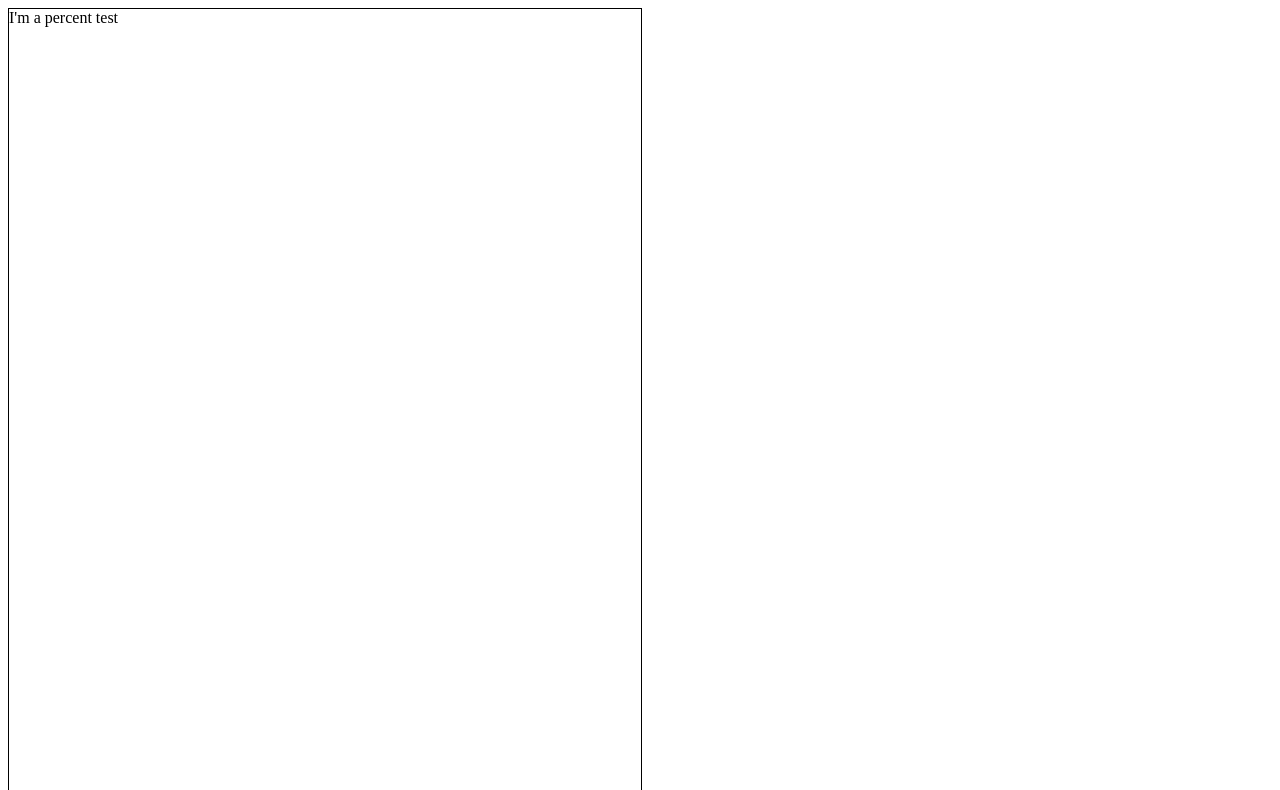
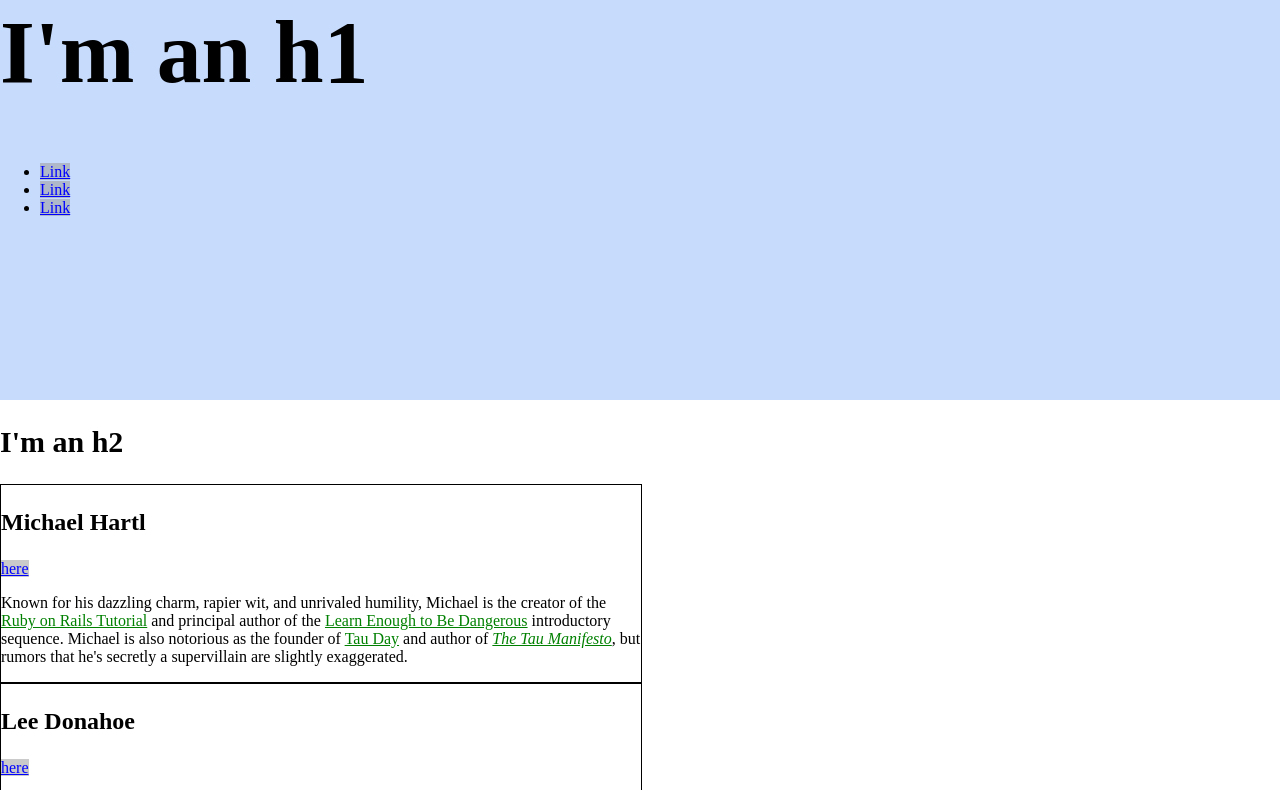
Before and after one commit to kohey69/kohey69.github.io, a plain HTML site: page index.html in a window 1280 px wide. Shown: the top 790 px of the page. Drawn offline with Linux system fonts and the light colour scheme.

Commit message:
CSS第３章完了

```diff
--- a/index.html
+++ b/index.html
@@ -5,14 +5,19 @@
     <meta charset="utf-8">
     <style>
       /* グローバルスタイル */
+      html, body {
+        margin: 0;
+        padding: 0;
+      }
+      h1 {
+        font-size: 7vw;
+        margin-top: 0;
+      }
       a {
         color: #f00;
       }
       h2 {
           font-size: 30px;
-        }
-      body {
-        height: 800px;
         }
 
       /* SNSスタイル */
@@ -23,32 +28,45 @@
 
       /* バイオグラフィースタイル */
       .bio-wrapper {
-
+        font-size: 24px;
       }
       .bio-box {
         border: 1px solid black;
+        font-size: 1rem;
         width: 50%;
+      }
+      .bio-box h3 {
+        font-size: 1.5em;
+      }
+      .bio-copy {
+        font-size: 1em;
       }
       .bio-copy a {
         color: green;
       }
+
+      /* ヒーロースタイル */
+      .full-hero {
+        background-color: #c7dbfc;
+        height: 50vh;
+      }
     </style>
   </head>
   <body>
-    <div style="border:1px solid #000;width: 50%;height:100%;">I'm a percent
-      test</div>
+    <div class="full-hero hero-home">
       <h1>I'm an h1</h1>
       <ul>
         <li>
-        <a href="https://example.com/">Link</a>
+          <a href="https://example.com/" class="social-link">Link</a>
         </li>
         <li>
-        <a href="https://example.com/">Link</a>
+          <a href="https://example.com/" class="social-link">Link</a>
         </li>
         <li>
-        <a href="https://example.com/">Link</a>
+          <a href="https://example.com/" class="social-link">Link</a>
         </li>
       </ul>
+    </div>
     <h2>I'm an h2</h2>
     <div class="bio-wrapper">
       <div class="bio-box">
```
Lines whose indentation alone changed are shown as unchanged.
